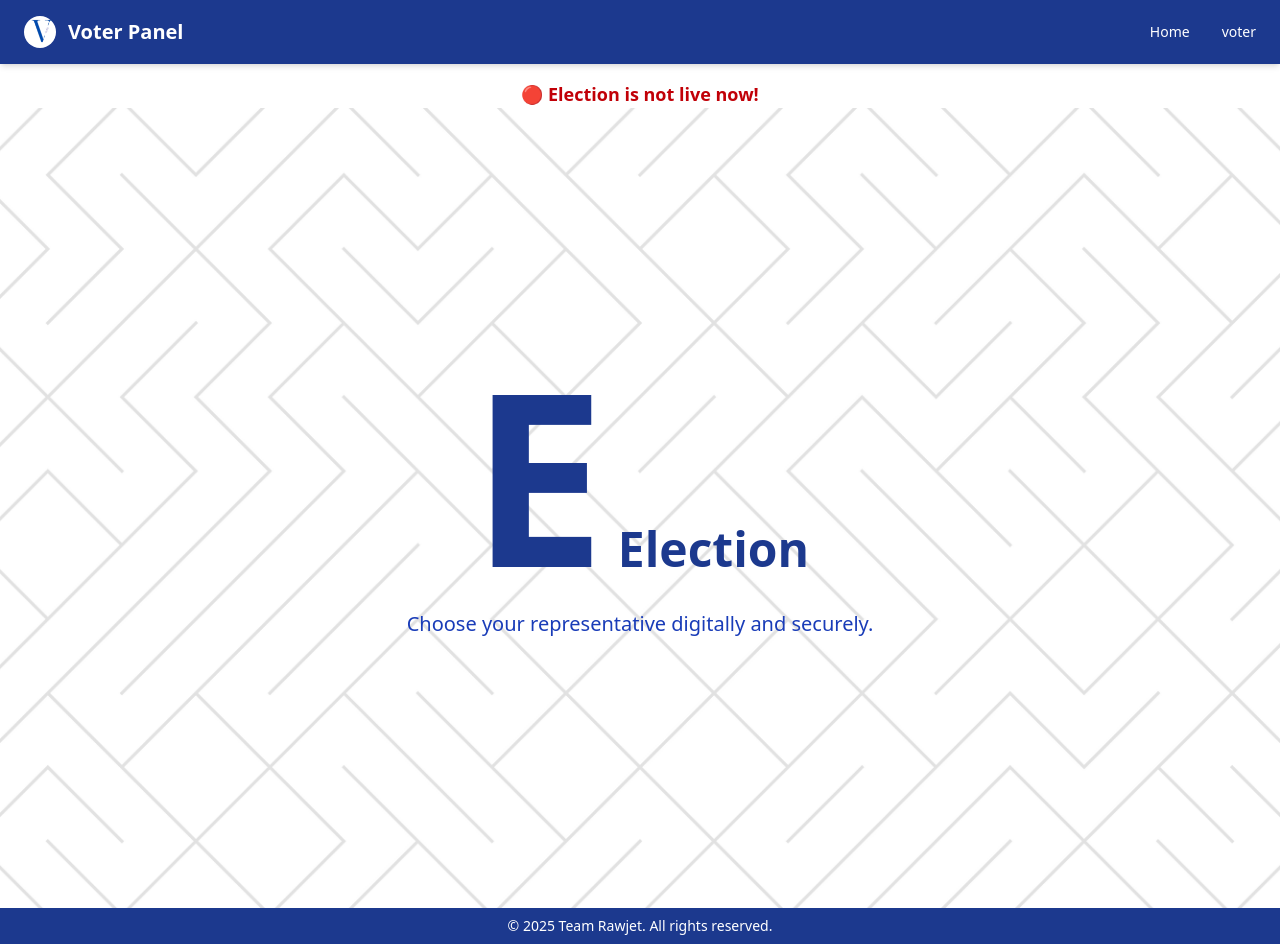
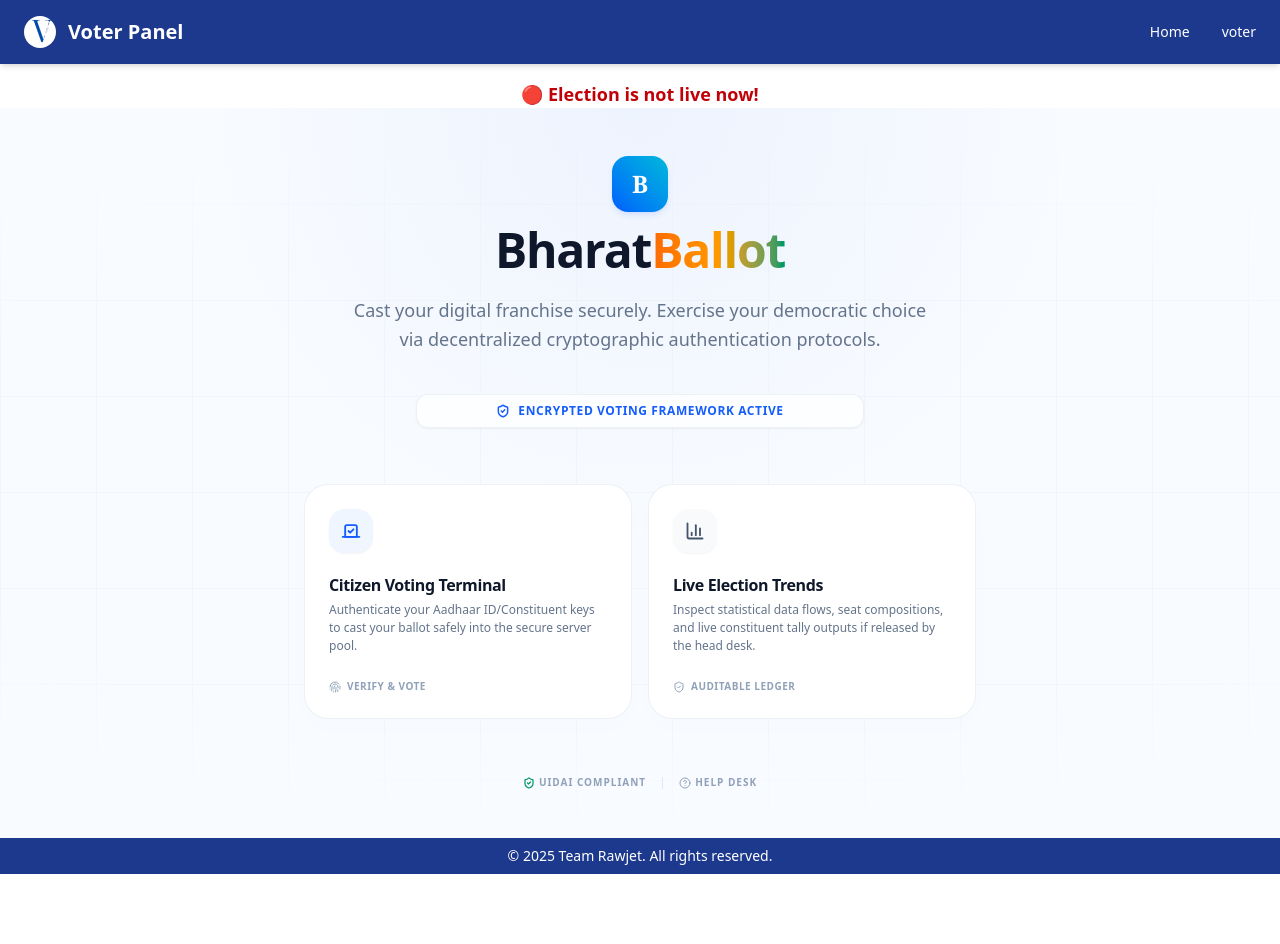
Before and after one commit to Tejwardeep-Singh/E-ELECTION-RAWJET, a React (Vite) app in the folder voterClient/: page / in a window 1280 px wide. After the commit the page ends 874 px from the top, so only its background shows below. Built offline with nearby package versions, Linux system fonts and the light colour scheme; no server answers.

Commit message:
Enhance Home component; improve UI layout, add dynamic background layers, and implement navigation buttons for voting and results

```diff
--- a/voterClient/src/components/pages/Home.jsx
+++ b/voterClient/src/components/pages/Home.jsx
@@ -1,17 +1,105 @@
 import React from 'react';
+import { useNavigate } from 'react-router-dom';
+import { Vote, BarChart3, ShieldCheck, Fingerprint, HelpCircle } from 'lucide-react';
+// Import your streamlined timer component if needed here:
+// import CountdownTimer from './CountdownTimer';
 
 export default function Home() {
+  const navigate = useNavigate();
+
   return (
-    <main className=" main flex flex-col items-center justify-center h-screen text-blue-900 font-sans px-4 ">
-      <div className="max-w-2xl text-center">
-        <h1 className="text-4xl md:text-5xl font-bold mb-4">
-          <span id='e'>E</span>
-          <span> </span>
-          <span>Election</span>
-        </h1>
-        <p className="text-lg md:text-xl text-blue-800 mb-6">
-          Choose your representative digitally and securely.
-        </p>
+    <main className="min-h-[calc(100vh-70px)] bg-[#F8FBFF] font-sans flex flex-col items-center justify-center p-6 relative overflow-hidden select-none antialiased">
+
+      {/* Structural Background Layers */}
+      <div className="absolute inset-0 z-0 bg-[radial-gradient(circle_at_top,rgba(37,99,235,0.05),transparent_45%)] pointer-events-none" />
+      <div className="absolute inset-0 z-0 bg-[linear-gradient(to_right,#e2e8f0_1px,transparent_1px),linear-gradient(to_bottom,#e2e8f0_1px,transparent_1px)] bg-[size:6rem_6rem] [mask-image:radial-gradient(ellipse_80%_50%_at_50%_50%,#000_70%,transparent_100%)] opacity-25 pointer-events-none" />
+
+      <div className="relative z-10 max-w-4xl w-full text-center space-y-10 my-auto">
+
+        {/* --- HERO BRAND IDENTITY HEADER --- */}
+        <div className="space-y-4">
+          {/* Animated Central Emblem Token */}
+          <div className="inline-flex w-14 h-14 bg-gradient-to-tr from-blue-600 to-cyan-500 rounded-2xl items-center justify-center text-white font-serif font-black text-2xl shadow-md shadow-blue-600/10 mb-2 transform hover:scale-[1.02] transition-transform duration-200">
+            B
+          </div>
+
+          <h1 className="text-4xl md:text-5xl font-black tracking-tight text-[#0F172A] font-display leading-tight">
+            Bharat<span className="bg-gradient-to-r from-orange-500 via-amber-500 to-emerald-600 bg-clip-text text-transparent">Ballot</span>
+          </h1>
+
+          <p className="text-base md:text-lg font-medium text-[#64748B] max-w-xl mx-auto leading-relaxed">
+            Cast your digital franchise securely. Exercise your democratic choice via decentralized cryptographic authentication protocols.
+          </p>
+        </div>
+
+        {/* --- DYNAMIC TIMER AREA --- */}
+        {/* You can swap out this placeholder shell with your real compact timer component smoothly */}
+        <div className="w-full max-w-md mx-auto transform hover:scale-[1.01] transition-transform">
+          {/* <CountdownTimer onElectionEnd={() => console.log('Election Ended')} /> */}
+          <div className="bg-white/80 backdrop-blur-xs border border-slate-200/60 rounded-xl py-2 px-4 flex items-center justify-center gap-2 shadow-xs text-xs font-bold uppercase tracking-wider text-blue-600">
+            <ShieldCheck size={14} className="stroke-[2.5]" />
+            Encrypted Voting Framework Active
+          </div>
+        </div>
+
+        {/* --- PRIMARY PORTAL CARD NAVIGATIONS --- */}
+        <div className="grid grid-cols-1 sm:grid-cols-2 gap-4 max-w-2xl mx-auto pt-4">
+
+          {/* Action A: Proceed to Auth Voting Terminal */}
+          <button
+            onClick={() => navigate('/voter-login')}
+            className="group p-6 bg-white border border-slate-200/60 rounded-3xl shadow-[0_8px_30px_rgba(0,0,0,0.01)] text-left flex flex-col justify-between hover:border-blue-600 hover:shadow-md transition-all duration-200 cursor-pointer"
+          >
+            <div>
+              <div className="p-3 bg-blue-50 text-blue-600 rounded-2xl w-fit group-hover:bg-blue-600 group-hover:text-white transition-all duration-200 mb-5 shadow-xs">
+                <Vote size={20} className="stroke-[2.2]" />
+              </div>
+              <h3 className="text-base font-black text-[#0F172A] tracking-tight group-hover:text-blue-600 transition-colors">
+                Citizen Voting Terminal
+              </h3>
+              <p className="text-xs text-[#64748B] font-medium mt-1 leading-normal">
+                Authenticate your Aadhaar ID/Constituent keys to cast your ballot safely into the secure server pool.
+              </p>
+            </div>
+
+            <div className="mt-6 flex items-center gap-1.5 text-[10px] font-bold text-slate-400 uppercase tracking-wider group-hover:text-blue-500 transition-colors">
+              <Fingerprint size={12} />
+              Verify & Vote
+            </div>
+          </button>
+
+          {/* Action B: Track Real-Time Results Public Portal */}
+          <button
+            onClick={() => navigate('/results')}
+            className="group p-6 bg-white border border-slate-200/60 rounded-3xl shadow-[0_8px_30px_rgba(0,0,0,0.01)] text-left flex flex-col justify-between hover:border-blue-600 hover:shadow-md transition-all duration-200 cursor-pointer"
+          >
+            <div>
+              <div className="p-3 bg-slate-50 text-slate-600 rounded-2xl w-fit group-hover:bg-blue-600 group-hover:text-white transition-all duration-200 mb-5 shadow-xs">
+                <BarChart3 size={20} className="stroke-[2.2]" />
+              </div>
+              <h3 className="text-base font-black text-[#0F172A] tracking-tight group-hover:text-blue-600 transition-colors">
+                Live Election Trends
+              </h3>
+              <p className="text-xs text-[#64748B] font-medium mt-1 leading-normal">
+                Inspect statistical data flows, seat compositions, and live constituent tally outputs if released by the head desk.
+              </p>
+            </div>
+
+            <div className="mt-6 flex items-center gap-1.5 text-[10px] font-bold text-slate-400 uppercase tracking-wider group-hover:text-blue-500 transition-colors">
+              <ShieldCheck size={12} />
+              Auditable Ledger
+            </div>
+          </button>
+
+        </div>
+
+        {/* --- PLATFORM COMPLIANCE FOOTER INDICATOR --- */}
+        <div className="pt-4 flex items-center justify-center gap-4 text-[10px] font-bold uppercase tracking-widest text-slate-400">
+          <div className="flex items-center gap-1"><ShieldCheck size={12} className="text-emerald-600 stroke-[2.5]" /> UIDAI Compliant</div>
+          <div className="h-3 w-[1px] bg-slate-200" />
+          <div className="flex items-center gap-1 hover:text-slate-600 cursor-pointer"><HelpCircle size={12} /> Help Desk</div>
+        </div>
+
       </div>
     </main>
   );
```
